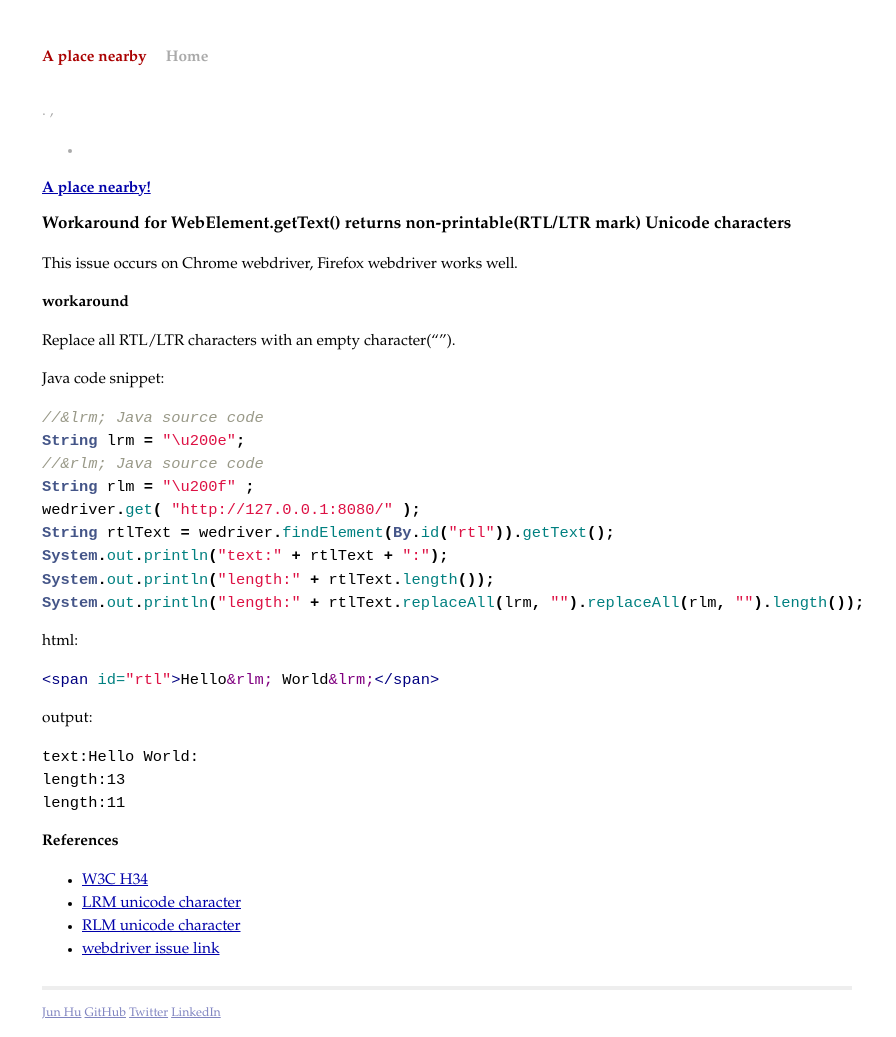
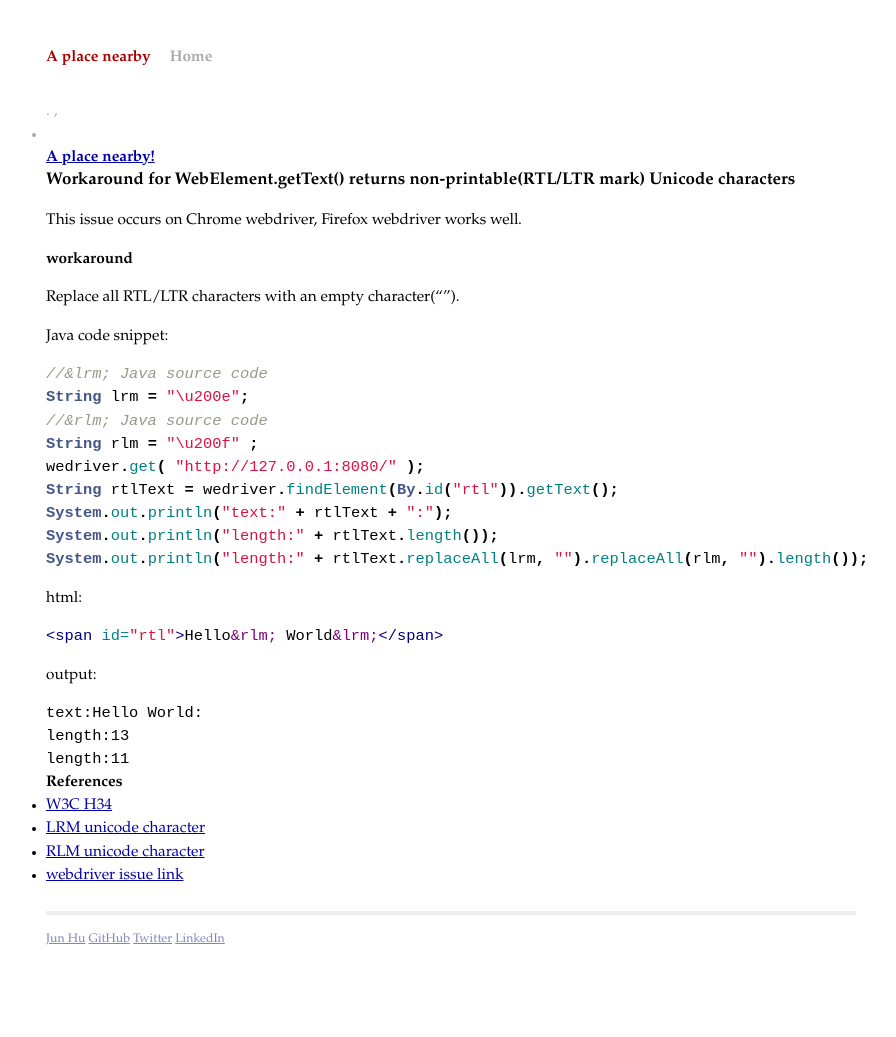
Before and after one commit to rissen/rissen.github.com, a Jekyll site: the page built from blog.html, in a window 1280 px wide. Shown: the whole page, without its empty margins (189-1085 px from the left). Built offline with Jekyll 4.4.1, drawn with Linux system fonts in a browser that asks for light colours; Markdown is read by kramdown in place of the engine named in the settings; after the commit the page ends 963 px from its top, so only the background shows below that.

Commit message:
Update screen.css

```diff
--- a/css/screen.css
+++ b/css/screen.css
@@ -7,8 +7,8 @@
 /* Global Reset */
 
 * {
-  margin-left: 0;
-  /*padding: 0;*/
+  margin: 0;
+  padding: 0;
 }
 
 html, body {
```
